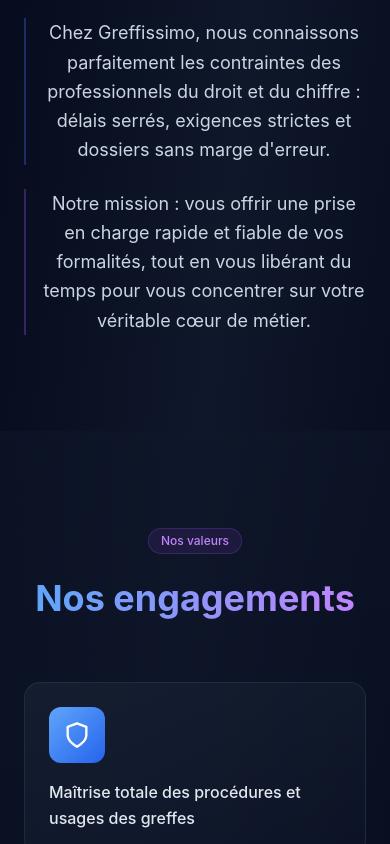
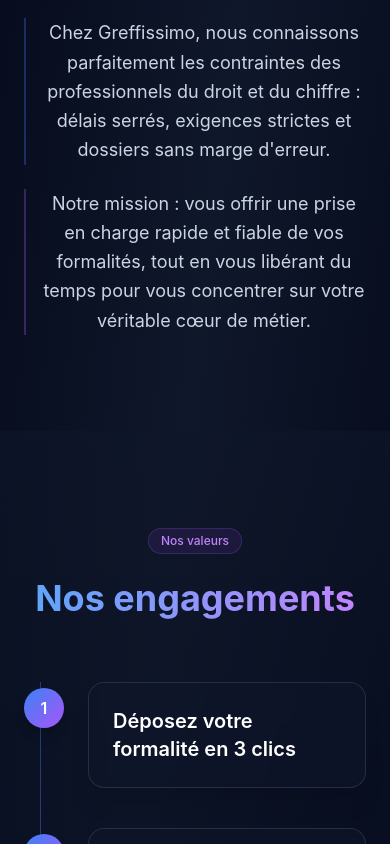
Before and after one commit to Erwanndd/greffisimo, a React (Vite) app: page / in a window 390 px wide. Shown: the part 1156-2000 px from the top of the page. Built offline with nearby package versions, Linux system fonts and the light colour scheme; no server answers.

Commit message:
CP Claudde

```diff
--- a/src/App.jsx
+++ b/src/App.jsx
@@ -1,5 +1,5 @@
 import React, { useState, useEffect } from 'react';
-import { Menu, X, ArrowRight, Shield, Clock, CheckCircle, Lock, Sparkles, ChevronRight } from 'lucide-react';
+import { Menu, X, ArrowRight, Sparkles, ChevronRight } from 'lucide-react';
 import { Routes, Route, Navigate, useNavigate } from 'react-router-dom';
 import { useAuth } from '@/contexts/AuthContext';
 import LoginPage from '@/pages/LoginPage';
@@ -14,7 +14,6 @@
 const HomePage = () => {
   const [isMenuOpen, setIsMenuOpen] = useState(false);
   const [scrolled, setScrolled] = useState(false);
-  const [activeEngagement, setActiveEngagement] = useState(null);
   const navigate = useNavigate();
   const { isAuthenticated, user } = useAuth();
 
@@ -30,13 +29,11 @@
     return () => window.removeEventListener('scroll', handleScroll);
   }, []);
 
-  const engagements = [
-    { icon: Shield, text: "Maîtrise totale des procédures et usages des greffes", color: "from-blue-400 to-blue-600" },
-    { icon: CheckCircle, text: "Formalité validée", color: "from-green-400 to-green-600" },
-    { icon: Clock, text: "Formalité urgente", color: "from-orange-400 to-orange-600" },
-    { icon: Lock, text: "Formalité sécurisée", color: "from-purple-400 to-purple-600" },
-    { icon: Clock, text: "Traitement en urgence des dossiers prioritaires", color: "from-red-400 to-red-600" },
-    { icon: Shield, text: "Responsabilité civile professionnelle couvrant l'intégralité de l'intervention", color: "from-indigo-400 to-indigo-600" }
+  const milestones = [
+    { title: "Déposez votre formalité en 3 clics" },
+    { title: "Votre dossier est immédiatement traité par un(e) de nos formalistes professionnel(le)s" },
+    { title: "Ne relancez plus votre formaliste : vous recevez des notifications en temps réel !" },
+    { title: "Ne faites plus l’intermédiaire pour le paiement : nous envoyons le lien et la facture à votre client" }
   ];
 
   return (
@@ -98,12 +95,6 @@
                 {isAuthenticated ? 'Tableau de bord' : 'Commencer'}
                   <ChevronRight className="ml-2 w-4 h-4 transition-transform duration-300 group-hover:translate-x-1" />
                 </span>
-              </button>
-              <button
-                onClick={() => navigate(isAuthenticated ? getDashboardPath() : '/login')}
-                className="text-sm font-medium text-slate-400 hover:text-white transition-all duration-300 px-4 py-2 rounded-lg hover:bg-white/5"
-              >
-                {isAuthenticated ? 'Tableau de bord' : 'Connexion'}
               </button>
             </div>
             {/* Mobile */}
@@ -251,32 +242,25 @@
             </h3>
           </div>
 
-          <div className="grid grid-cols-1 md:grid-cols-2 lg:grid-cols-3 gap-6">
-            {engagements.map((item, index) => (
-              <div
-                key={index}
-                className="group relative p-6 rounded-2xl bg-gradient-to-br from-slate-800/50 to-slate-900/50 border border-slate-700/50 hover:border-slate-600/50 transition-all duration-500 hover:scale-105 hover:shadow-2xl cursor-pointer"
-                onMouseEnter={() => setActiveEngagement(index)}
-                onMouseLeave={() => setActiveEngagement(null)}
-              >
-                {/* Glow effect */}
-                <div className={`absolute inset-0 rounded-2xl bg-gradient-to-br ${item.color} opacity-0 group-hover:opacity-10 transition-opacity duration-500`}></div>
-
-                <div className="relative z-10">
-                  <div className={`w-14 h-14 rounded-xl bg-gradient-to-br ${item.color} flex items-center justify-center mb-4 group-hover:scale-110 transition-transform duration-300`}>
-                    <item.icon className="w-7 h-7 text-white" />
+          <div className="relative max-w-4xl mx-auto">
+            <div className="absolute left-4 sm:left-6 top-0 bottom-0 w-px bg-gradient-to-b from-blue-500/40 via-purple-500/40 to-slate-700/30 pointer-events-none"></div>
+            <div className="space-y-10">
+              {milestones.map((step, index) => (
+                <div key={index} className="relative pl-16 sm:pl-20">
+                  <div className="absolute left-0 sm:left-2 top-1.5 flex items-center justify-center w-10 h-10 rounded-full bg-gradient-to-br from-blue-500 to-purple-500 text-white font-semibold shadow-lg">
+                    {index + 1}
                   </div>
-                  <p className="text-slate-200 font-medium leading-relaxed">
-                    {item.text}
-                  </p>
-
-                  {/* Animated corner decoration */}
-                  <div className={`absolute -top-2 -right-2 w-8 h-8 ${activeEngagement === index ? 'opacity-100' : 'opacity-0'} transition-opacity duration-300`}>
-                    <div className={`w-full h-full bg-gradient-to-br ${item.color} rounded-full animate-ping`}></div>
+                  <div className="bg-slate-900/60 border border-slate-700/60 rounded-2xl p-6 shadow-xl backdrop-blur-sm">
+                    <h4 className="text-xl font-semibold text-white">{step.title}</h4>
+                    {step.description && (
+                      <p className="mt-2 text-slate-300 leading-relaxed">
+                        {step.description}
+                      </p>
+                    )}
                   </div>
                 </div>
-              </div>
-            ))}
+              ))}
+            </div>
           </div>
         </div>
       </section>
--- a/src/pages/ClientDashboard.jsx
+++ b/src/pages/ClientDashboard.jsx
@@ -30,6 +30,7 @@
     return formalities.filter(formality => {
       const matchesSearch = (formality.company_name || '').toLowerCase().includes(searchTerm.toLowerCase()) ||
                            (formality.siren || '').includes(searchTerm) ||
+                           (formality.invoice_entity || '').toLowerCase().includes(searchTerm.toLowerCase()) ||
                            (formality.type || '').toLowerCase().includes(searchTerm.toLowerCase());
 
       const matchesStatus = statusFilter.length === 0 || statusFilter.includes(formality.status);
@@ -77,7 +78,8 @@
     status: 'pending_payment',
     is_urgent: false,
     requires_tax_registration: false,
-    tribunal_id: null
+    tribunal_id: null,
+    invoice_entity: ''
   });
   const [selectedColleagueIds, setSelectedColleagueIds] = useState([]);
   const [colleagueEmail, setColleagueEmail] = useState('');
@@ -124,10 +126,11 @@
       is_urgent: newFormality.is_urgent,
       requires_tax_registration: newFormality.requires_tax_registration,
       tribunal_id: newFormality.tribunal_id ? parseInt(newFormality.tribunal_id) : null,
+      invoice_entity: newFormality.invoice_entity
     };
     await createFormality(payload, clientIds);
 
-    setNewFormality({ company_name: '', siren: '', type: '', status: 'pending_payment', is_urgent: false, requires_tax_registration: false, tribunal_id: null });
+    setNewFormality({ company_name: '', siren: '', type: '', status: 'pending_payment', is_urgent: false, requires_tax_registration: false, tribunal_id: null, invoice_entity: '' });
     setSelectedColleagueIds([]);
     setColleagueEmail('');
     setShowCreateFormality(false);
@@ -258,6 +261,11 @@
                   </SelectContent>
                 </Select>
 
+                <Input placeholder="Entité à facturrer" value={newFormality.invoice_entity} onChange={(e) => setNewFormality({...newFormality, invoice_entity: e.target.value})} className="bg-white/5 border-white/20 text-white focus:border-blue-500 focus:ring-blue-500" />
+
+
+
+
                 <div className="flex items-center space-x-2">
                   <Switch
                     id="urgency-switch"
@@ -363,7 +371,7 @@
 
           <Dialog open={showShareTransfer} onOpenChange={setShowShareTransfer}>
             <DialogTrigger asChild>
-              <Button variant="outline" className="bg-white/5 border-white/20 text-white hover:bg-white/10 transition-all duration-200">
+              <Button className="bg-gradient-to-r from-blue-500 to-purple-500 hover:from-blue-600 hover:to-purple-600 transition-all duration-300 shadow-lg hover:shadow-xl">
                 <FileSignature className="w-4 h-4 mr-2" />
                 Cession de titres
               </Button>
--- a/src/services/api/formalityService.js
+++ b/src/services/api/formalityService.js
@@ -15,6 +15,9 @@
     }
 
     const insertPayload = { ...formalityData, formalist_id: formalistId, created_by: user.id };
+    if (insertPayload.invoice_entity === '') {
+        insertPayload.invoice_entity = null;
+    }
 
     const { data: formality, error: formalityError } = await supabase
         .from('formalities')
--- a/src/types.ts
+++ b/src/types.ts
@@ -21,6 +21,7 @@
           created_by: string | null
           formalist_id: string | null
           id: number
+          invoice_entity: string | null
           is_urgent: boolean | null
           siren: string | null
           status: string
@@ -35,6 +36,7 @@
           created_by?: string | null
           formalist_id?: string | null
           id?: never
+          invoice_entity?: string | null
           is_urgent?: boolean | null
           siren?: string | null
           status?: string
@@ -49,6 +51,7 @@
           created_by?: string | null
           formalist_id?: string | null
           id?: never
+          invoice_entity?: string | null
           is_urgent?: boolean | null
           siren?: string | null
           status?: string
```
